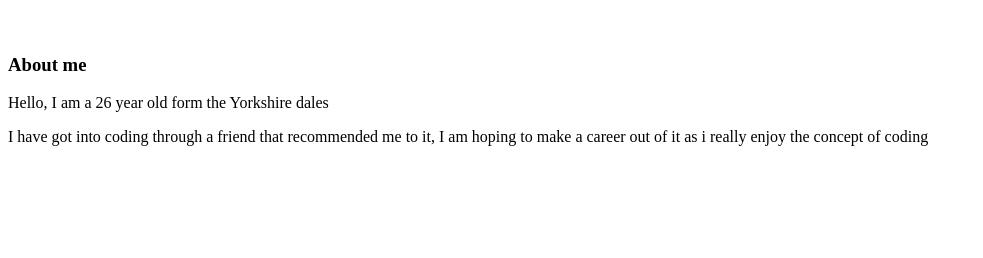
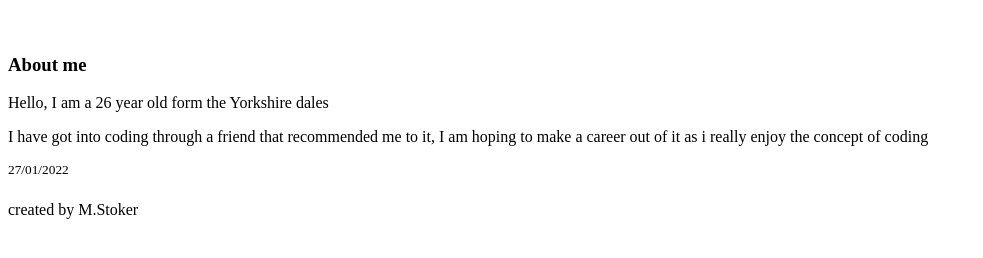
Before and after one commit to Stoker-m/portfolio, a plain HTML site: page index.html in a window 1280 px wide. Shown: the part 136-394 px from the top of the page, without its empty margins (0-983 px from the left). Drawn offline with Linux system fonts and the light colour scheme.

Commit message:
the start of html

```diff
--- a/index.html
+++ b/index.html
@@ -14,5 +14,6 @@
             I am hoping to make a career out of it as i really enjoy the concept of
             coding
         </p>
+        <footer><sup>27/01/2022</sup><p>created by M.Stoker</p></footer>
 </body>
 </Html>
```
